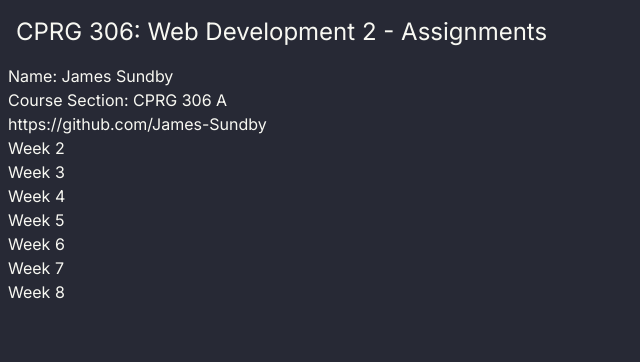
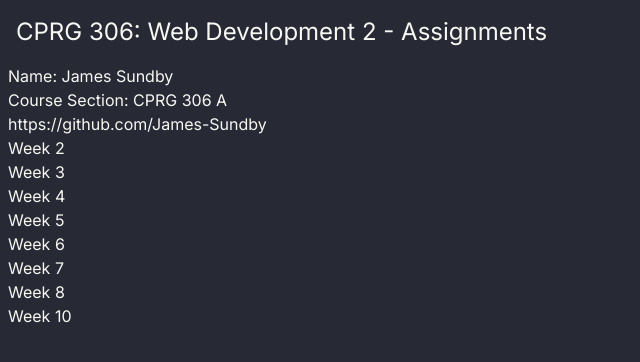
Before and after one commit to James-Sundby/cprg306-assignments, a Next.js app: page / in a window 1280 px wide. Shown: the top 362 px of the page, without its empty margins (0-640 px from the left). Built offline with nearby package versions, Linux system fonts and the light colour scheme.

Commit message:
Adds wk10 links to nav and home page

```diff
--- a/app/components/nav-bar-2.js
+++ b/app/components/nav-bar-2.js
@@ -52,6 +52,9 @@ export default function NavBar() {
             </li>
             <li>
               <Link href="/week8">Week 8</Link>
+            </li>
+            <li>
+              <Link href="/week10">Week 10</Link>
             </li>
             <li className="menu-title">Class Demos</li>
             <li>
--- a/app/page.js
+++ b/app/page.js
@@ -31,6 +31,9 @@ export default function Home() {
           <li>
             <Link href="/week8">Week 8</Link>
           </li>
+          <li>
+            <Link href="/week10">Week 10</Link>
+          </li>
         </ul>
       </div>
     </main>
```
